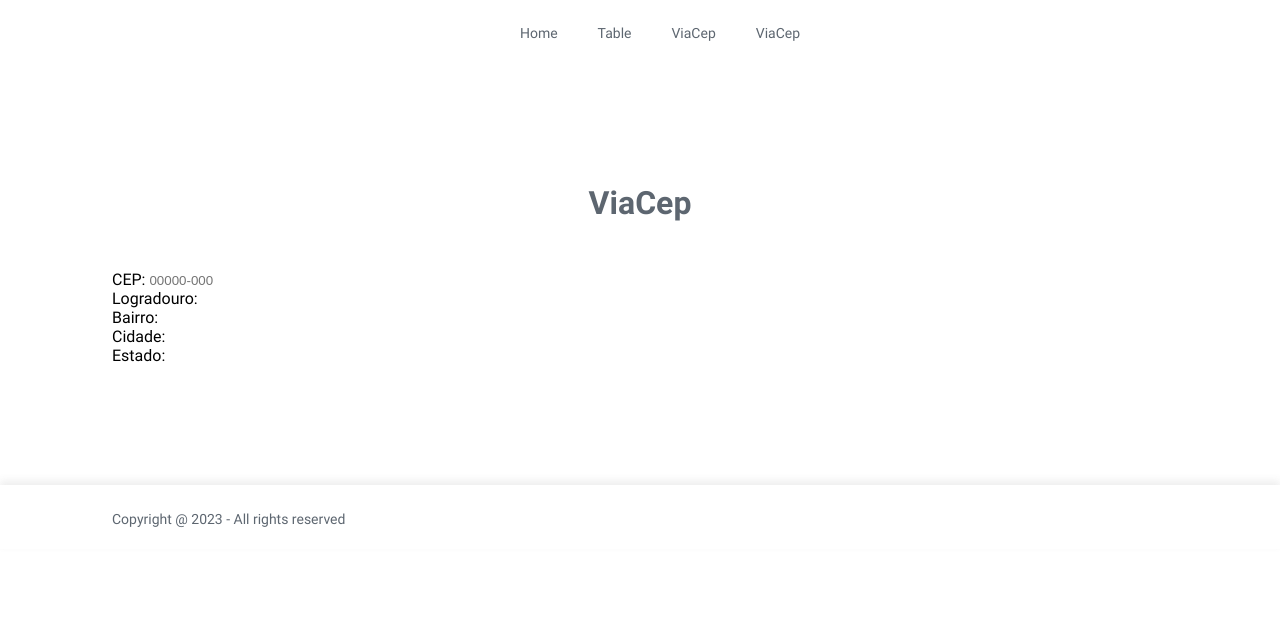
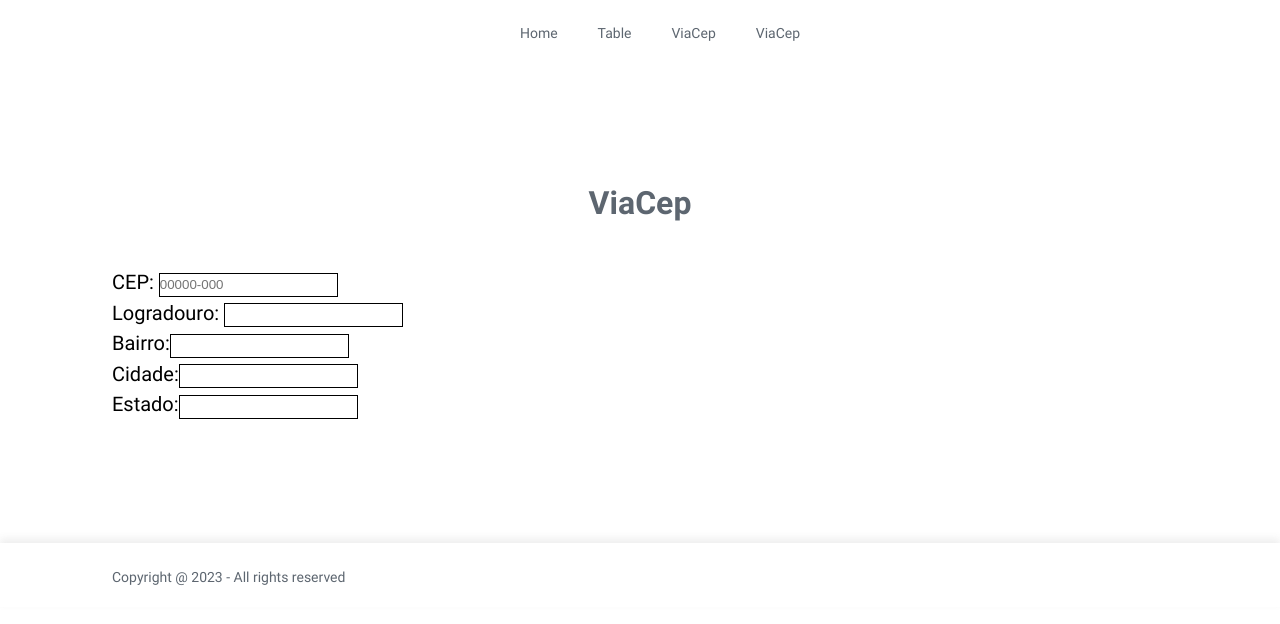
Before and after one commit to marciovcampos/viacep, a Next.js app: page /viacep in a window 1280 px wide. Shown: the top 624 px of the page. Built offline with nearby package versions, Linux system fonts and the light colour scheme.

Commit message:
style: add styles to formContainer

```diff
--- a/src/components/BuscaCep/index.tsx
+++ b/src/components/BuscaCep/index.tsx
@@ -23,9 +23,10 @@
     <Container>
       <S.BuscaCepContainer>
         <S.Title>ViaCep</S.Title>
+        <S.FormContainer>
           <div>
-          <label>CEP: </label>
-          <input
+            <S.Text>CEP: </S.Text>
+            <S.Input
               name="cep"
               {...register('cep')}
               onBlur={getCEP}
@@ -33,21 +34,22 @@
             />
           </div>
           <div>
-          <label>Logradouro: </label>
-          <input name="logradouro" {...register('logradouro')} />
+            <S.Text>Logradouro: </S.Text>
+            <S.Input name="logradouro" {...register('logradouro')} />
           </div>
           <div>
-          <label>Bairro: </label>
-          <input name="bairro" {...register('bairro')} />
+            <S.Text>Bairro:</S.Text>
+            <S.Input name="bairro" {...register('bairro')} />
           </div>
           <div>
-          <label>Cidade: </label>
-          <input name="cidade" {...register('cidade')} />
+            <S.Text>Cidade:</S.Text>
+            <S.Input name="cidade" {...register('cidade')} />
           </div>
           <div>
-          <label>Estado: </label>
-          <input name="estado" {...register('estado')} />
+            <S.Text>Estado:</S.Text>
+            <S.Input name="estado" {...register('estado')} />
           </div>
+        </S.FormContainer>
       </S.BuscaCepContainer>
     </Container>
   )
--- a/src/components/BuscaCep/styles.ts
+++ b/src/components/BuscaCep/styles.ts
@@ -18,3 +18,21 @@
   background-color: #149e55;
   width: 5rem;
 `
+
+export const FormContainer = styled.form`
+  display: block;
+  align-items: center;
+  justify-content: center;
+`
+export const Text = styled.label`
+  align-content: center;
+  font-size: ${theme.font.sizes.regular.h5};
+  color: ${theme.colors.primary};
+`
+
+export const Input = styled.input`
+  border-style: solid;
+  border-width: 1px;
+  margin-bottom: 0.25rem;
+  height: 1.5rem;
+`
```
Lines whose indentation alone changed are shown as unchanged.
